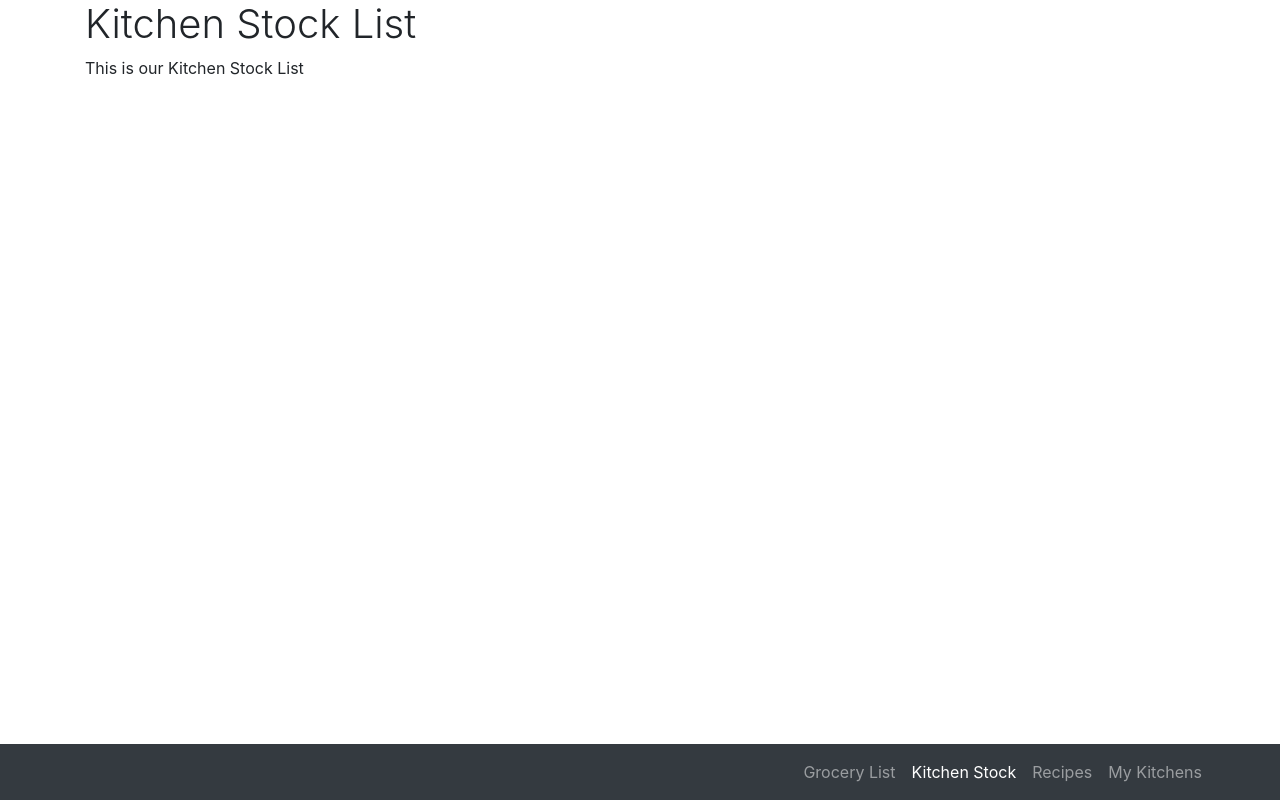
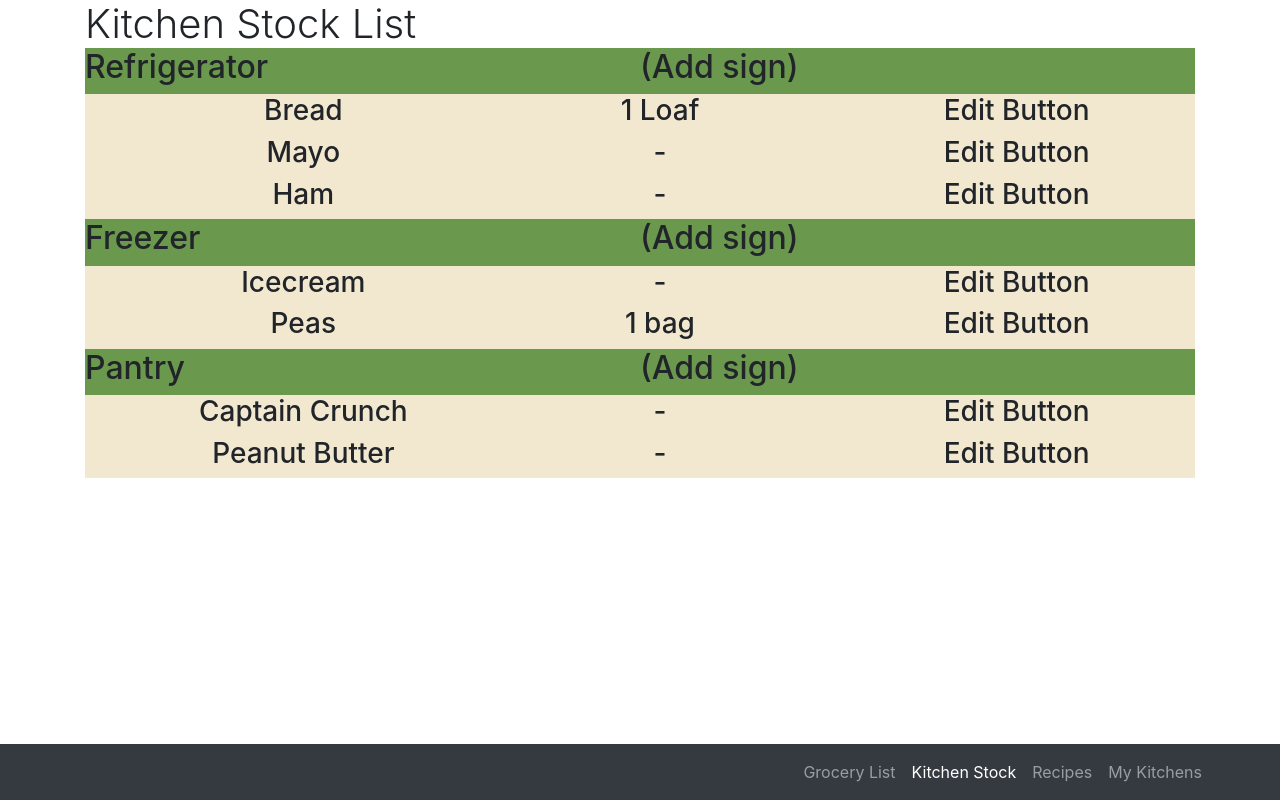
Before and after one commit to lucasoooooo/Kitchen-Kompanian, a React (Create React App) app in the folder kitch-komp/: page /kitchenStock in a window 1280 px wide. Built offline with nearby package versions, Linux system fonts and the light colour scheme.

Commit message:
Kitchen Stock page rough outline

```diff
--- a/kitch-komp/src/components/KitchenStock.jsx
+++ b/kitch-komp/src/components/KitchenStock.jsx
@@ -1,13 +1,58 @@
 import React from "react";
 
 function KitchenStock() {
+  // These food items will later come from useState's
+  // TODO: Remove these
+  const refrig_things = [{name:"Bread", qty:"1 Loaf"}, {name:"Mayo", qty:"-"}, {name:"Ham",qty:"-"}]
+  const freezer_things = [{name:"Icecream", qty:"-"}, {name:"Peas", qty:"1 bag"}]
+  const pantry_things = [{name:"Captain Crunch", qty:"-"}, {name:"Peanut Butter", qty:"-"}]
+
+  const refrig_element = refrig_things.map(function(p){
+      return (
+          <nav className="food-item">
+              <h3>{p.name}</h3>
+              <h3>{p.qty}</h3>
+              <h3>Edit Button</h3>
+          </nav>)
+  })
+  const freezer_element = freezer_things.map(function(p){
+      return (
+          <nav className="food-item">
+              <h3>{p.name}</h3>
+              <h3>{p.qty}</h3>
+              <h3>Edit Button</h3>
+          </nav>)
+  })
+  const pantry_element = pantry_things.map(function(p){
+      return (
+      <nav className="food-item">
+          <h3>{p.name}</h3>
+          <h3>{p.qty}</h3>
+          <h3>Edit Button</h3>
+      </nav>)
+  })
   return (
     <div className="kitchenStock">
       <div className="container">
           <h1 className="font-weight-light">Kitchen Stock List</h1>
-          <p>
-            This is our Kitchen Stock List
-          </p>
+        <nav className="kitchen-stock-headers">
+            <h2>Refrigerator</h2>
+            <h2>(Add sign)</h2>
+        </nav>
+        <ul>
+            {/* <li>Name     QTY</li> */}
+            {refrig_element}
+        </ul>
+        <nav className="kitchen-stock-headers">
+            <h2>Freezer</h2>
+            <h2>(Add sign)</h2>
+        </nav>
+        <ul>{freezer_element}</ul>
+        <nav className="kitchen-stock-headers">
+            <h2>Pantry</h2>
+            <h2>(Add sign)</h2>
+        </nav>
+        <ul>{pantry_element}</ul>
       </div>
     </div>
   );
--- a/kitch-komp/src/index.css
+++ b/kitch-komp/src/index.css
@@ -1,3 +1,11 @@
+:root{
+  --HunterGreen-color:#386641;
+  --MayGreen-color:#6A994E;
+  --AndroidGreen-color:#A7C957;
+  --Eggshell-color:#F2E8CF;
+  --BittersweetShimmer-color:#BC4749;
+}
+
 body {
   margin: 100;
   font-family: -apple-system, BlinkMacSystemFont, 'Segoe UI', 'Roboto', 'Oxygen',
@@ -19,3 +27,30 @@ a:hover {
   text-decoration: none;
   color: rgba(0, 0, 0, 0.349);
 }
+
+.kitchenStock{
+  margin: 0;
+}
+.kitchen-stock-headers{
+
+  margin:0;
+  display: grid;
+  grid-template: auto auto / repeat(2,1fr);
+  background-color: var(--MayGreen-color);
+}
+
+.kitchenStock ul{
+
+  margin:0;
+  background-color: var(--Eggshell-color);
+}
+.kitchenStock .food-item{
+  text-align: center;
+  margin:0;
+  background-color: var(--Eggshell-color);
+  display:grid;
+  grid-template: auto auto / repeat(3,1fr);
+}
+.kitchenStock h1{
+  margin:0;
+}
```
